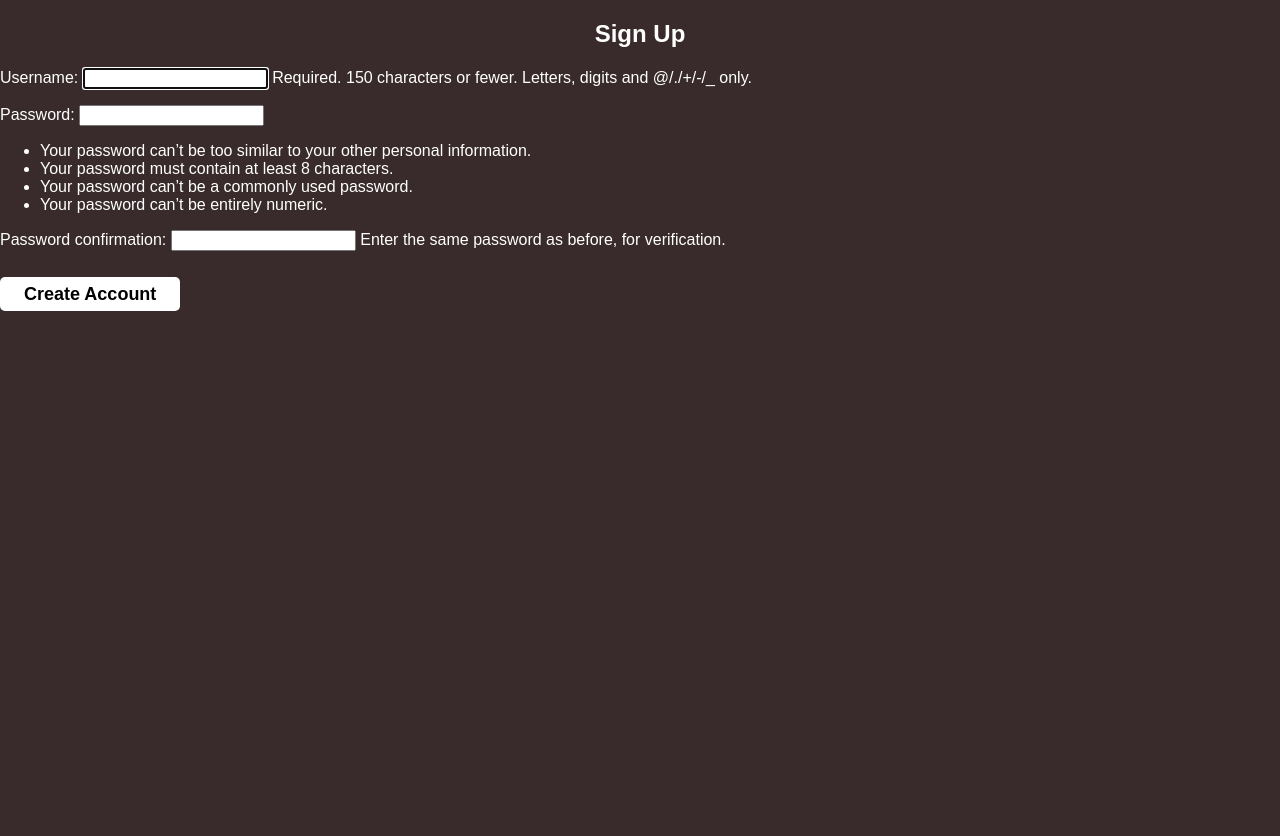
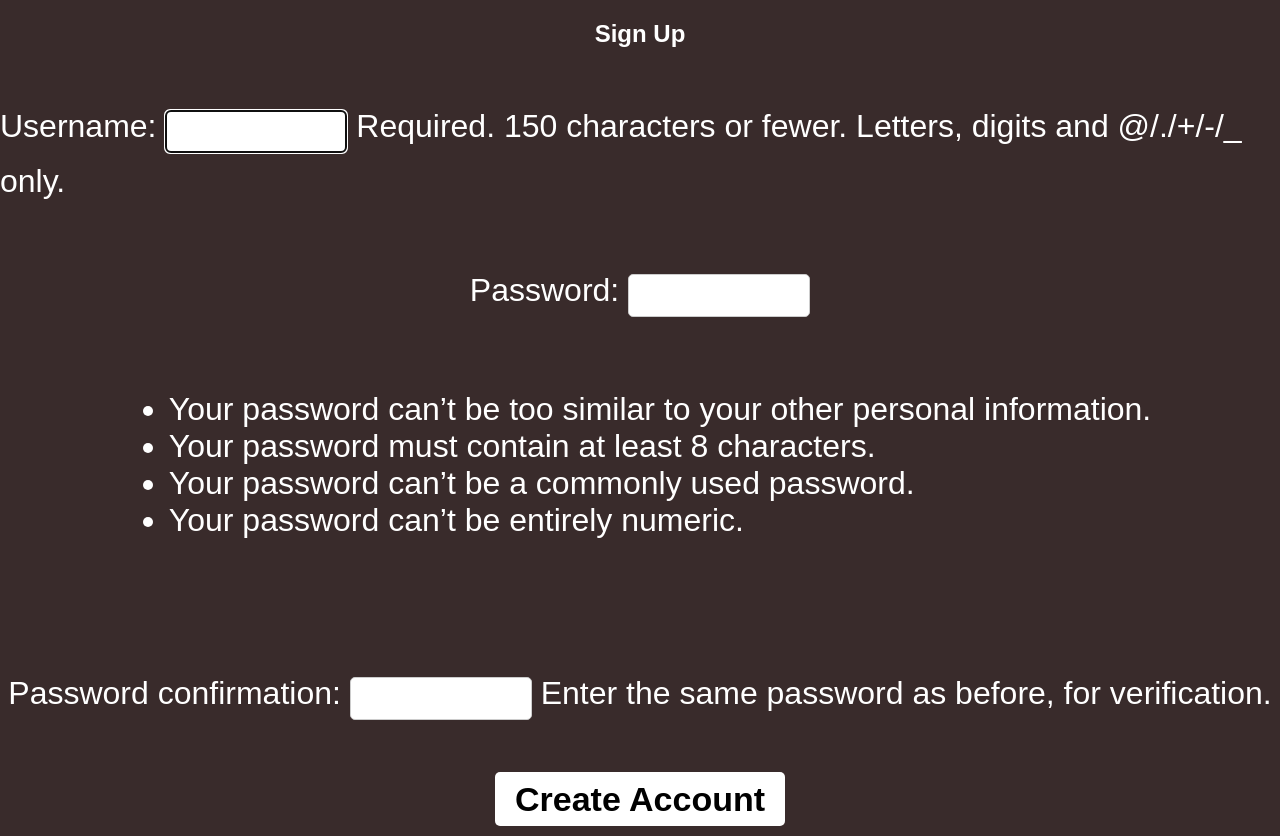
Before and after one commit to tslater4/bracket-creator, a Django app: page /signup/ in a window 1280 px wide. Shown: the part 48-884 px from the top of the page. Before the commit the page ends 359 px from the top, so only its background shows below. Run offline with Django 5.2, Linux system fonts and the light colour scheme.

Commit message:
stylized login/signup forms

```diff
--- a/bracket_creator/static/css/base.css
+++ b/bracket_creator/static/css/base.css
@@ -185,6 +185,8 @@ button:hover, .btn:hover {
     padding: 0.75rem 2rem;
     width: fit-content;
 }
+
+/* this class refers to basically any form thats actually a practical form and not just a smarter button */
 .bracketForm {
     display: flex;
     flex-direction: column;
--- a/bracket_creator/templates/registration/login.html
+++ b/bracket_creator/templates/registration/login.html
@@ -1,7 +1,7 @@
 {% extends "base.html" %}
 {% block content %}
 <h2>Login</h2>
-<form method="post">
+<form class="bracketForm" method="post">
     {% csrf_token %}
     {{ form.as_p }}
     <button type="submit">Log in</button>
--- a/bracket_creator/templates/registration/signup.html
+++ b/bracket_creator/templates/registration/signup.html
@@ -1,7 +1,7 @@
 {% extends "base.html" %}
 {% block content %}
 <h2>Sign Up</h2>
-<form method="post">
+<form class="bracketForm" method="post">
     {% csrf_token %}
     {{ form.as_p }}
     <button type="submit">Create Account</button>
```
